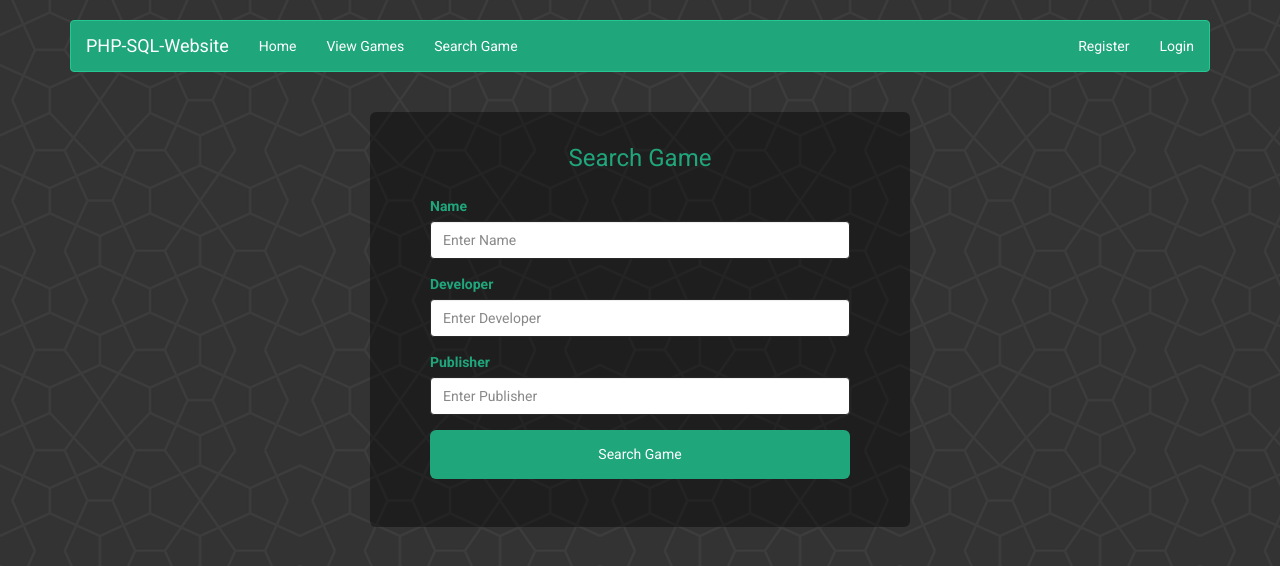
After one commit to Zaland/PHP-SQL-Website, a PHP site: page /searchgames.php in a window 1280 px wide. The commit adds this page. Shown: the top 566 px of the page. Run offline with PHP 8.4, Linux system fonts and the light colour scheme; a stand-in replaces the project's code that opens the database connection; style sheets or scripts are compiled from the project's sources.

Commit message:
Added search functionality.

```diff
--- a/content/navbar.php
+++ b/content/navbar.php
@@ -14,12 +14,12 @@
                     <ul class="nav navbar-nav">
                         <li id="home"><a href="index.php"> Home </a></li>
                         <li id="viewgames"><a href="viewgames.php"> View Games </a></li>
-                        <li id="searchgame"><a href="#"> Search Game </a></li>
+                        <li id="searchgame"><a href="searchgames.php"> Search Game </a></li>
                     </ul>
                     <ul class="nav navbar-nav navbar-right">
                         <?php
                             if(isset($_SESSION['user'])) {
-                                echo '  <li><a href="#"> Welcome back '.$_SESSION['user'].' </a></li>
+                                echo '  <li><a> Welcome back '.$_SESSION['user'].' </a></li>
                                         <li id="logout"><a href="scripts/sign_out.php"> Logout </a></li>';
                             }
                             else {
--- a/js/scripts.js
+++ b/js/scripts.js
@@ -56,10 +56,42 @@ $(document).ready(function() {
                 if(result == 0)
                     window.location.href = 'index.php';
                 else if(result == 1)
-                    $('.register-alerts').html('<div class="alert alert-danger" role="alert"> No such user exists </div>');
+                    $('.login-alerts').html('<div class="alert alert-danger" role="alert"> No such user exists </div>');
                 else
-                    $('.register-alerts').html('<div class="alert alert-danger" role="alert"> Username and/or password dont match </div>');
+                    $('.login-alerts').html('<div class="alert alert-danger" role="alert"> Username and/or password dont match </div>');
             }
         });
     });
+
+    // when the user types in parameters for the search and clicks the search button
+    // there is 1 error code and the result that is sent
+    // 1 = no data found in the search
+    $('.search-btn').click(function(e) {
+        e.preventDefault();
+
+        var name = $('#name').val();
+        var developer = $('#developer').val();
+        var publisher = $('#publisher').val();
+
+        $('.search-results').html('');
+
+        // if no parameters entered, ask user to enter one
+        if(name == '' && developer == '' && publisher == '')
+            $('.search-alerts').html('<div class="alert alert-danger" role="alert"> Please enter at least one parameter for the search </div>');
+
+        // if at least one paramter entered, begin the search
+        else {
+            $.ajax({
+                type: 'GET',
+                url: 'scripts/search_games.php',
+                data: {name:name, developer:developer, publisher:publisher},
+                success: function(result) {
+                    if(result == 1)
+                        $('.search-alerts').html('<div class="alert alert-danger" role="alert"> Nothing found, try different parameters </div>');
+                    else
+                        $('.search-results').html(result);
+                }
+            });
+        }
+    });
 });
--- a/login.php
+++ b/login.php
@@ -8,7 +8,7 @@
 
             <div class="container">
                 <div class="col-lg-6 col-md-6 col-sm-10 col-lg-offset-3 col-md-offset-3 col-sm-offset-1">
-                    <div class="register-alerts"></div>
+                    <div class="login-alerts"></div>
                     <div class="jumbotron">
                         <h4 class="register-title"> Login Form </h4>
                         <form>
--- a/scss/_reusable.scss
+++ b/scss/_reusable.scss
@@ -34,7 +34,7 @@ hr {
 
 .home-title {
     text-align: center;
-    color: #1fa67b;
+    color: #1fa67b !important;
 }
 
 .home-text {
--- /dev/null
+++ b/searchgames.php
@@ -0,0 +1,39 @@
+<?php
+    // load the header content
+    require("content/header.php");
+
+    // load the navbar
+    require("content/navbar.php");
+?>
+
+            <div class="container">
+                <div class="col-lg-6 col-md-6 col-sm-10 col-lg-offset-3 col-md-offset-3 col-sm-offset-1">
+                    <div class="search-alerts"></div>
+                    <div class="jumbotron">
+                        <h4 class="register-title"> Search Game </h4>
+                        <form>
+                            <fieldset>
+                                <div class="form-group">
+                                    <label> Name </label>
+                                    <input type="text" id="name" class="form-control" placeholder="Enter Name">
+                                </div>
+                                <div class="form-group">
+                                    <label> Developer </label>
+                                    <input type="text" id="developer" class="form-control" placeholder="Enter Developer">
+                                </div>
+                                <div class="form-group">
+                                    <label> Publisher </label>
+                                    <input type="text" id="publisher" class="form-control" placeholder="Enter Publisher">
+                                </div>
+                                <input type="submit" value="Search Game" class="btn btn-custom btn-lg btn-block search-btn"/>
+                            </fieldset>
+                        </form>
+                    </div>
+                </div>
+            </div>
+            <div class="search-results"></div>
+
+<?php
+    // load the footer content
+    require("content/footer.php");
+?>
```
Also changed, not shown: scripts/search_games.php (added, +68 -0 lines).
